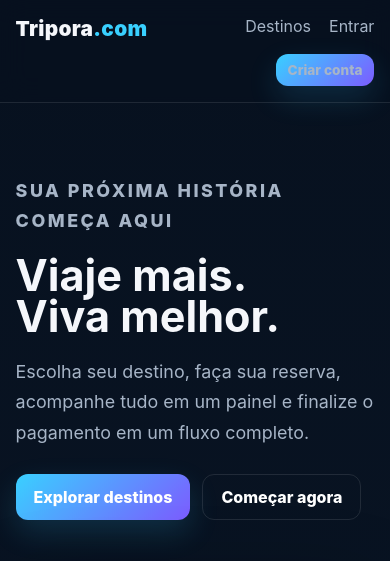
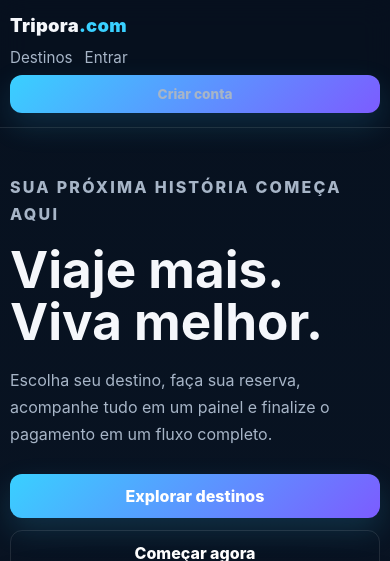
Before and after one commit to Cookie131223/Turismo-para-aprenseta-o, a PHP site: page / in a window 390 px wide. Shown: the top 561 px of the page. Run offline with PHP 8.4, Linux system fonts and the light colour scheme; data comes from the database, SQL or seed files in the repository.

Commit message:
style: improve responsive layout across mobile tablet and laptops

```diff
--- a/css/main.css
+++ b/css/main.css
@@ -1,11 +1,71 @@
 :root{--bg:#07111f;--panel:#0f1d2e;--panel2:#13263c;--text:#f5f7fb;--muted:#a7b5c7;--accent:#39d0ff;--accent2:#7c5cff;--success:#38d996;--danger:#ff5f73;--border:rgba(255,255,255,.1)}
-*{box-sizing:border-box}body{margin:0;font-family:Inter,system-ui,-apple-system,Segoe UI,sans-serif;background:linear-gradient(180deg,#07111f,#0b1728 50%,#07111f);color:var(--text);min-height:100vh}a{color:inherit;text-decoration:none}
-.container{width:min(1120px,92%);margin:auto}.site-header{position:sticky;top:0;z-index:10;background:rgba(7,17,31,.82);backdrop-filter:blur(14px);border-bottom:1px solid var(--border)}.nav{height:72px;display:flex;align-items:center;justify-content:space-between;gap:24px}.brand{font-weight:900;font-size:1.3rem;letter-spacing:.3px}.brand span{color:var(--accent)}.nav-links{display:flex;align-items:center;gap:18px;flex-wrap:wrap}.nav-links a{color:var(--muted)}.nav-links a:hover{color:#fff}
-.btn{display:inline-flex;align-items:center;justify-content:center;border:0;border-radius:12px;padding:12px 18px;font-weight:800;cursor:pointer;background:linear-gradient(135deg,var(--accent),var(--accent2));color:white;box-shadow:0 12px 30px rgba(57,208,255,.16)}.btn.secondary{background:transparent;border:1px solid var(--border);box-shadow:none}.btn.danger{background:var(--danger)}.btn.small{padding:8px 12px;font-size:.85rem}
-.hero{padding:90px 0 60px;display:grid;grid-template-columns:1.1fr .9fr;gap:44px;align-items:center}.eyebrow{color:var(--accent);font-weight:800;text-transform:uppercase;letter-spacing:.14em;font-size:.78rem}.hero h1{font-size:clamp(2.7rem,6vw,5.4rem);line-height:.95;margin:14px 0 20px}.hero p{color:var(--muted);font-size:1.12rem;line-height:1.7;max-width:650px}.hero-card{min-height:420px;border-radius:28px;background:linear-gradient(180deg,rgba(7,17,31,.1),rgba(7,17,31,.78)),url('https://images.unsplash.com/photo-1507525428034-b723cf961d3e?auto=format&fit=crop&w=1200&q=85') center/cover;box-shadow:0 30px 80px rgba(0,0,0,.35);border:1px solid var(--border);display:flex;align-items:flex-end;padding:28px}.hero-actions{display:flex;gap:12px;flex-wrap:wrap;margin-top:26px}
-.section{padding:50px 0}.section-head{display:flex;justify-content:space-between;align-items:end;gap:20px;margin-bottom:24px}.section h2{font-size:2rem;margin:0}.muted{color:var(--muted)}.grid{display:grid;grid-template-columns:repeat(3,1fr);gap:22px}.card{background:linear-gradient(180deg,var(--panel2),var(--panel));border:1px solid var(--border);border-radius:20px;overflow:hidden;box-shadow:0 16px 45px rgba(0,0,0,.16)}.card img{width:100%;height:220px;object-fit:cover}.card-body{padding:20px}.card h3{margin:0 0 7px}.price{font-size:1.35rem;font-weight:900;margin:16px 0}.card-actions{display:flex;gap:10px}
-.panel{background:var(--panel);border:1px solid var(--border);border-radius:20px;padding:24px;margin:28px auto}.form-grid{display:grid;grid-template-columns:repeat(2,1fr);gap:16px}.form-group{display:grid;gap:7px}.form-group.full{grid-column:1/-1}label{font-weight:700}input,textarea,select{width:100%;border-radius:12px;border:1px solid var(--border);background:#091625;color:white;padding:12px 14px;outline:none}textarea{min-height:100px;resize:vertical}
-.table-wrap{overflow:auto;border:1px solid var(--border);border-radius:16px}table{width:100%;border-collapse:collapse;min-width:720px}th,td{padding:14px 16px;border-bottom:1px solid var(--border);text-align:left}th{color:var(--muted);font-size:.82rem;text-transform:uppercase;letter-spacing:.06em}.badge{display:inline-block;padding:6px 10px;border-radius:999px;background:#192b42;font-size:.8rem;font-weight:800}.badge.confirmada,.badge.concluida{background:rgba(56,217,150,.16);color:#72efb8}.badge.cancelada{background:rgba(255,95,115,.15);color:#ff8796}.badge.aguardando_pagamento{background:rgba(255,205,86,.13);color:#ffd96b}
-.auth-shell{min-height:100vh;display:grid;place-items:center;padding:30px}.auth-card{width:min(460px,94%);background:var(--panel);border:1px solid var(--border);padding:30px;border-radius:24px}.auth-card h2{font-size:2rem;margin-top:0}.auth-card form{display:grid;gap:16px}.auth-card p{text-align:center;color:var(--muted)}.notice{padding:14px 16px;border-radius:12px;background:rgba(57,208,255,.10);border:1px solid rgba(57,208,255,.22);margin-bottom:18px}.footer{padding:42px 0;color:var(--muted);border-top:1px solid var(--border);margin-top:55px}
-.kpis{display:grid;grid-template-columns:repeat(3,1fr);gap:16px;margin:20px 0}.kpi{padding:20px;border-radius:16px;background:var(--panel2);border:1px solid var(--border)}.kpi strong{display:block;font-size:1.8rem}
-@media(max-width:850px){.hero{grid-template-columns:1fr;padding-top:55px}.grid,.kpis,.form-grid{grid-template-columns:1fr}.hero-card{min-height:300px}.nav{height:auto;padding:16px 0;align-items:flex-start}.nav-links{justify-content:flex-end}}
+*{box-sizing:border-box}
+html{scroll-behavior:smooth}
+body{margin:0;font-family:Inter,system-ui,-apple-system,Segoe UI,sans-serif;background:linear-gradient(180deg,#07111f,#0b1728 50%,#07111f);color:var(--text);min-height:100vh;overflow-x:hidden}
+img{max-width:100%;display:block}
+a{color:inherit;text-decoration:none}
+.container{width:min(1120px,92%);margin:auto}
+.site-header{position:sticky;top:0;z-index:10;background:rgba(7,17,31,.82);backdrop-filter:blur(14px);border-bottom:1px solid var(--border)}
+.nav{min-height:72px;display:flex;align-items:center;justify-content:space-between;gap:24px;padding:10px 0}
+.brand{font-weight:900;font-size:1.3rem;letter-spacing:.3px;white-space:nowrap}.brand span{color:var(--accent)}
+.nav-links{display:flex;align-items:center;justify-content:flex-end;gap:18px;flex-wrap:wrap}.nav-links a{color:var(--muted)}.nav-links a:hover{color:#fff}
+.btn{display:inline-flex;align-items:center;justify-content:center;border:0;border-radius:12px;padding:12px 18px;font-weight:800;cursor:pointer;background:linear-gradient(135deg,var(--accent),var(--accent2));color:white;box-shadow:0 12px 30px rgba(57,208,255,.16);text-align:center;min-height:44px}.btn.secondary{background:transparent;border:1px solid var(--border);box-shadow:none}.btn.danger{background:var(--danger)}.btn.small{padding:8px 12px;font-size:.85rem;min-height:38px}
+.hero{padding:90px 0 60px;display:grid;grid-template-columns:minmax(0,1.1fr) minmax(0,.9fr);gap:44px;align-items:center}.eyebrow{color:var(--accent);font-weight:800;text-transform:uppercase;letter-spacing:.14em;font-size:.78rem}.hero h1{font-size:clamp(2.7rem,6vw,5.4rem);line-height:.95;margin:14px 0 20px;overflow-wrap:anywhere}.hero p{color:var(--muted);font-size:1.12rem;line-height:1.7;max-width:650px}.hero-card{min-height:420px;border-radius:28px;background:linear-gradient(180deg,rgba(7,17,31,.1),rgba(7,17,31,.78)),url('https://images.unsplash.com/photo-1507525428034-b723cf961d3e?auto=format&fit=crop&w=1200&q=85') center/cover;box-shadow:0 30px 80px rgba(0,0,0,.35);border:1px solid var(--border);display:flex;align-items:flex-end;padding:28px}.hero-actions{display:flex;gap:12px;flex-wrap:wrap;margin-top:26px}
+.section{padding:50px 0}.section-head{display:flex;justify-content:space-between;align-items:end;gap:20px;margin-bottom:24px}.section h1,.section h2{overflow-wrap:anywhere}.section h2{font-size:clamp(1.7rem,3vw,2rem);margin:0}.muted{color:var(--muted)}
+.grid{display:grid;grid-template-columns:repeat(3,minmax(0,1fr));gap:22px}.card{background:linear-gradient(180deg,var(--panel2),var(--panel));border:1px solid var(--border);border-radius:20px;overflow:hidden;box-shadow:0 16px 45px rgba(0,0,0,.16);min-width:0}.card img{width:100%;height:220px;object-fit:cover}.card-body{padding:20px}.card h3{margin:0 0 7px}.price{font-size:1.35rem;font-weight:900;margin:16px 0}.card-actions{display:flex;gap:10px;flex-wrap:wrap}
+.panel{background:var(--panel);border:1px solid var(--border);border-radius:20px;padding:24px;margin:28px auto;max-width:100%}.form-grid{display:grid;grid-template-columns:repeat(2,minmax(0,1fr));gap:16px}.form-group{display:grid;gap:7px;min-width:0}.form-group.full{grid-column:1/-1}label{font-weight:700}input,textarea,select{width:100%;max-width:100%;border-radius:12px;border:1px solid var(--border);background:#091625;color:white;padding:12px 14px;outline:none;font:inherit}textarea{min-height:100px;resize:vertical}
+.table-wrap{overflow:auto;-webkit-overflow-scrolling:touch;border:1px solid var(--border);border-radius:16px;max-width:100%}table{width:100%;border-collapse:collapse;min-width:720px}th,td{padding:14px 16px;border-bottom:1px solid var(--border);text-align:left;vertical-align:middle}th{color:var(--muted);font-size:.82rem;text-transform:uppercase;letter-spacing:.06em}.badge{display:inline-block;padding:6px 10px;border-radius:999px;background:#192b42;font-size:.8rem;font-weight:800;white-space:nowrap}.badge.confirmada,.badge.concluida{background:rgba(56,217,150,.16);color:#72efb8}.badge.cancelada{background:rgba(255,95,115,.15);color:#ff8796}.badge.aguardando_pagamento{background:rgba(255,205,86,.13);color:#ffd96b}
+.auth-shell{min-height:100vh;display:grid;place-items:center;padding:30px}.auth-card{width:min(460px,94%);background:var(--panel);border:1px solid var(--border);padding:30px;border-radius:24px}.auth-card h2{font-size:clamp(1.7rem,5vw,2rem);margin-top:0}.auth-card form{display:grid;gap:16px}.auth-card p{text-align:center;color:var(--muted)}.notice{padding:14px 16px;border-radius:12px;background:rgba(57,208,255,.10);border:1px solid rgba(57,208,255,.22);margin-bottom:18px}.footer{padding:42px 0;color:var(--muted);border-top:1px solid var(--border);margin-top:55px}.footer p{line-height:1.6}
+.kpis{display:grid;grid-template-columns:repeat(3,minmax(0,1fr));gap:16px;margin:20px 0}.kpi{padding:20px;border-radius:16px;background:var(--panel2);border:1px solid var(--border);min-width:0}.kpi strong{display:block;font-size:clamp(1.35rem,3vw,1.8rem);overflow-wrap:anywhere}
+
+@media(max-width:980px){
+  .container{width:min(1120px,94%)}
+  .hero{grid-template-columns:1fr;gap:28px;padding-top:60px}
+  .hero-card{min-height:340px}
+  .grid{grid-template-columns:repeat(2,minmax(0,1fr))}
+  .section-head{align-items:flex-start}
+}
+
+@media(max-width:720px){
+  .container{width:min(100% - 28px,1120px)}
+  .site-header{position:relative}
+  .nav{min-height:auto;align-items:flex-start;flex-direction:column;gap:12px;padding:14px 0}
+  .nav-links{width:100%;justify-content:flex-start;gap:10px 14px}
+  .nav-links a,.nav-links span{font-size:.95rem}
+  .hero{padding:42px 0 36px}
+  .hero h1{font-size:clamp(2.4rem,13vw,4rem);line-height:1}
+  .hero p{font-size:1rem}
+  .hero-card{min-height:280px;padding:22px;border-radius:22px}
+  .hero-actions{display:grid;grid-template-columns:1fr 1fr;width:100%}
+  .hero-actions .btn{width:100%}
+  .section{padding:36px 0}
+  .section-head{flex-direction:column;align-items:flex-start;margin-bottom:20px}
+  .grid,.kpis,.form-grid{grid-template-columns:1fr}
+  .card img{height:210px}
+  .panel{padding:18px;border-radius:16px;margin:20px auto}
+  .auth-shell{padding:18px}
+  .auth-card{width:100%;padding:22px;border-radius:18px}
+  table{min-width:680px}
+}
+
+@media(max-width:480px){
+  .container{width:min(100% - 20px,1120px)}
+  .brand{font-size:1.15rem}
+  .nav-links{gap:8px 12px}
+  .nav-links .btn.small{width:100%}
+  .hero{padding-top:30px}
+  .hero h1{font-size:clamp(2.1rem,14vw,3.2rem)}
+  .hero-card{min-height:230px;padding:18px}
+  .hero-actions{grid-template-columns:1fr}
+  .section{padding:30px 0}
+  .card-body{padding:16px}
+  .card img{height:190px}
+  .btn{width:100%}
+  .card-actions{width:100%}
+  .card-actions form{width:100%}
+  .card-actions select{min-width:0}
+  .kpi{padding:16px}
+  .footer{padding:30px 0;margin-top:36px}
+  th,td{padding:12px}
+  table{min-width:620px}
+}
```
